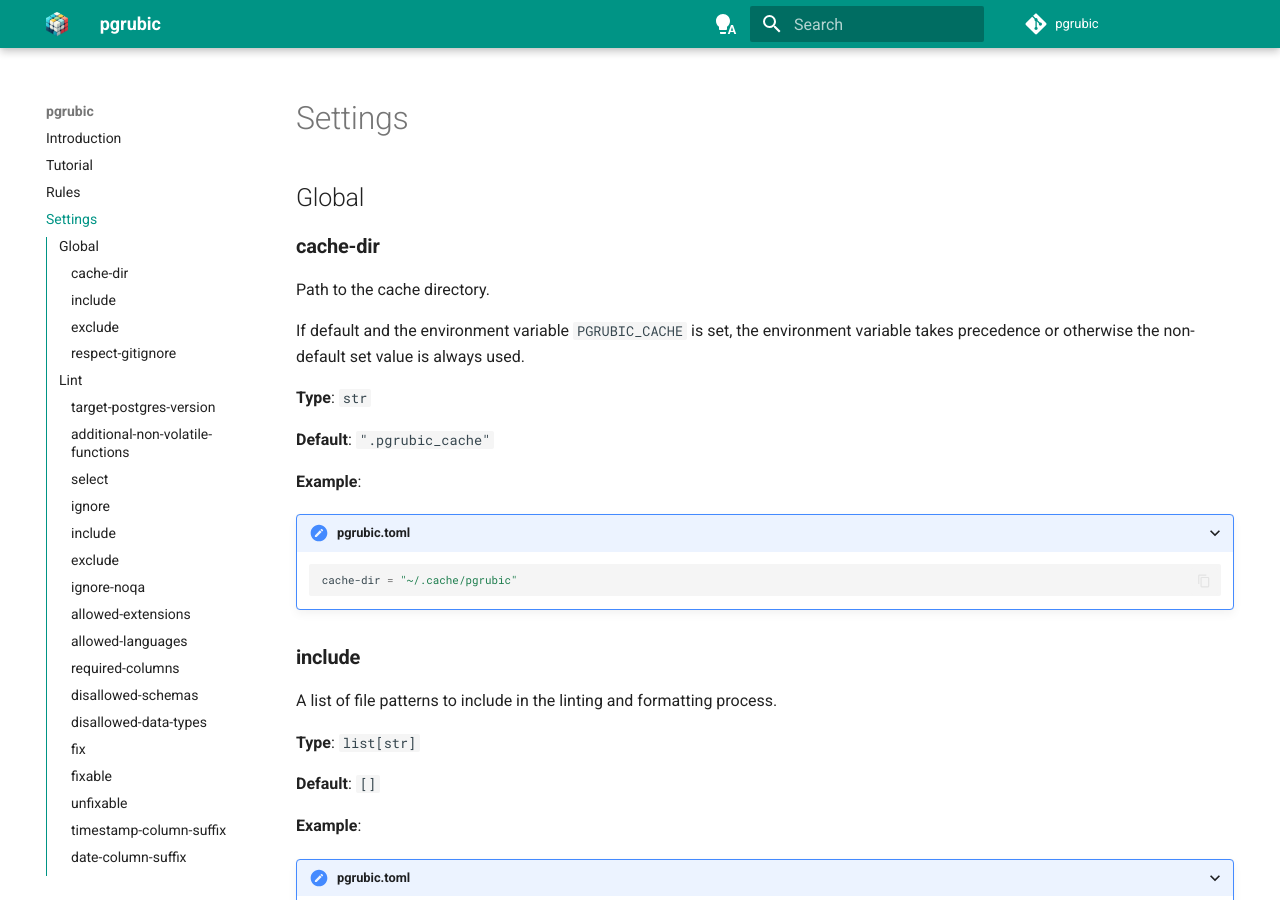
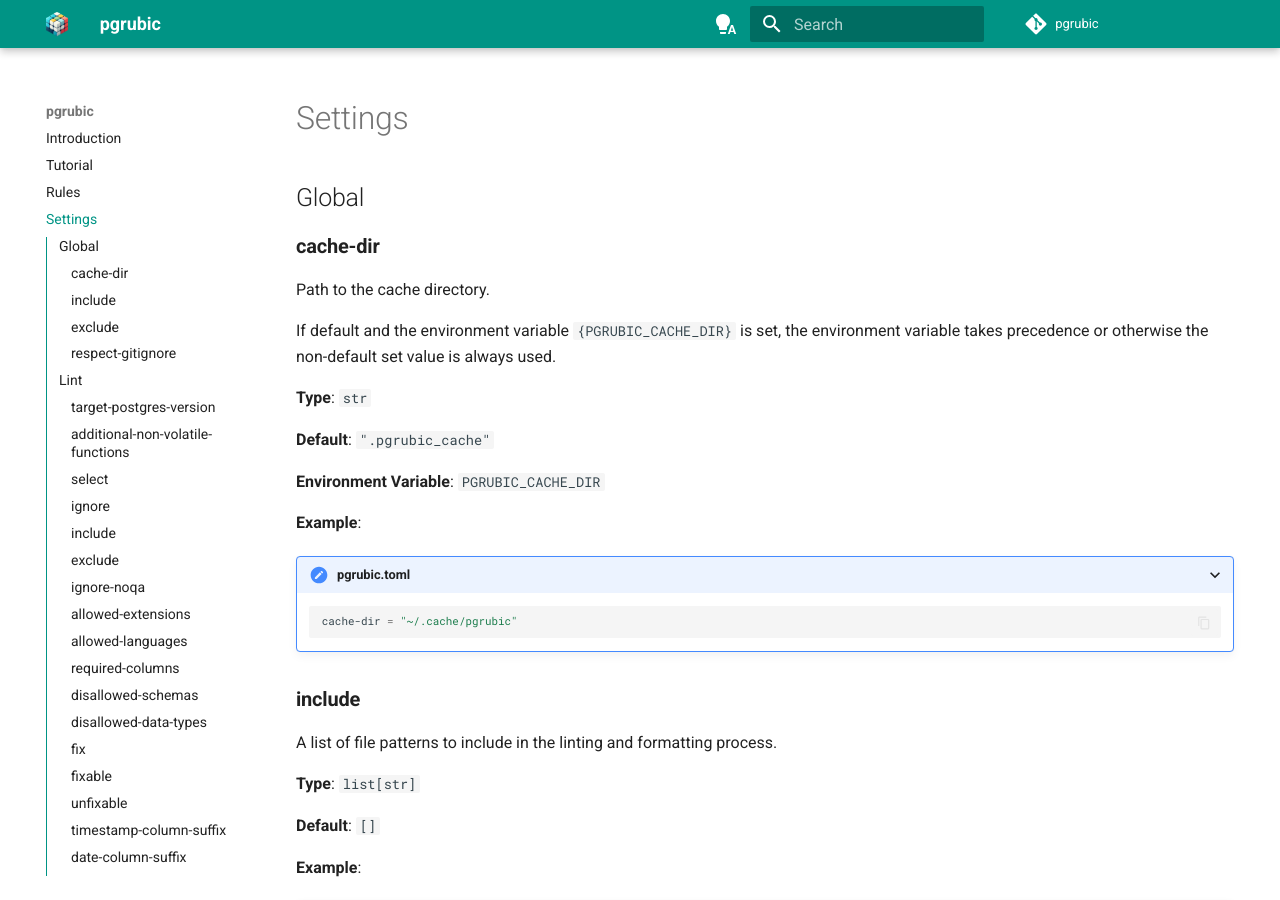
Before and after one commit to bolajiwahab/pgrubic, an MkDocs documentation site: the page built from docs/docs/settings.md, in a window 1280 px wide and 900 px high. Built offline with MkDocs 1.6.1 and Material for MkDocs 9.7.7, drawn with Linux system fonts in a browser that asks for light colours; comment, search, counter and statistics services are not loaded.

Commit message:
docs: fix cache-dir environment variable name in config docs

```diff
--- a/docs/docs/settings.md
+++ b/docs/docs/settings.md
@@ -3,12 +3,14 @@
 ### **cache-dir**
 Path to the cache directory.
 
-If default and the environment variable `PGRUBIC_CACHE` is set, the environment
+If default and the environment variable `{PGRUBIC_CACHE_DIR}` is set, the environment
 variable takes precedence or otherwise the non-default set value is always used.
 
 **Type**: `str`
 
 **Default**: `".pgrubic_cache"`
+
+**Environment Variable**: `PGRUBIC_CACHE_DIR`
 
 **Example**:
 <details open>
```
